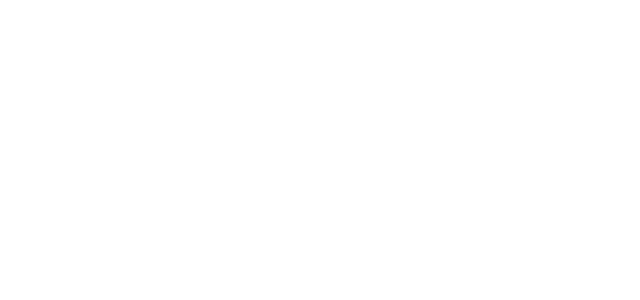
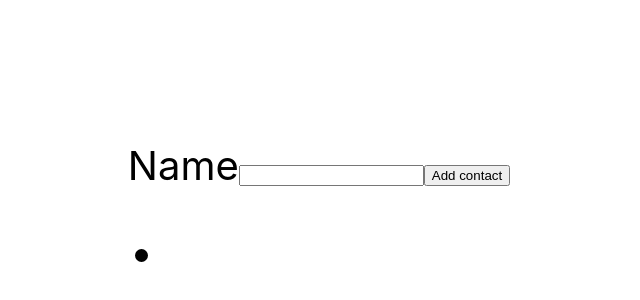
Before and after one commit to KacperMadajewski/goit-react-hw-02-phonebook, a React (Create React App) app: page / in a window 1280 px wide. Shown: the part 170-470 px from the top of the page, without its empty margins (321-961 px from the left). Built offline with nearby package versions, Linux system fonts and the light colour scheme.

Commit message:
Correct input and output
Correct code for getting input and passing it to output

```diff
--- a/src/components/App.jsx
+++ b/src/components/App.jsx
@@ -1,6 +1,13 @@
 import React, { Component } from 'react';
+import { ContactForm } from './ContactForm/ContactForm';
 
 export class App extends Component {
+
+  handleSubmit = (ev) => {
+    ev.preventDefault();
+
+}
+
   render() {
     return (
       <div
@@ -12,7 +19,9 @@
           fontSize: 40,
           color: '#010101',
         }}
-      ></div>
+      >
+        <ContactForm />
+      </div>
     );
   }
 }
--- a/src/components/ContactForm/ContactForm.jsx
+++ b/src/components/ContactForm/ContactForm.jsx
@@ -1,15 +1,29 @@
 import React, { Component } from 'react';
-import { func } from 'prop-types';
 
 export class ContactForm extends Component {
-  static propTypes = {
-    forSubmit: func,
+  state = {
+    contact: [],
+    name: '',
+  };
+
+  handleNameChange = ev => {
+    this.setState({ name: ev.target.value });
+  };
+
+  handleSubmit = ev => {
+    ev.preventDefault();
+    console.log(this.state.contact);
+    this.setState({
+      contact: [...this.state.contact, this.state.name],
+      name: '',
+    });
+    console.log(this.state.contact);
   };
 
   render() {
-    const { forSubmit } = this.props;
     return (
-      <form onSubmit={forSubmit}>
+      <div>
+        <form onSubmit={this.handleSubmit}>
           <span>Name</span>
           <input
             type="text"
@@ -17,9 +31,15 @@
             pattern="^[a-zA-Zа-яА-Я]+(([' -][a-zA-Zа-яА-Я ])?[a-zA-Zа-яА-Я]*)*$"
             title="Name may contain only letters, apostrophe, dash and spaces. For example Adrian, Jacob Mercer, Charles de Batz de Castelmore d'Artagnan"
             required
+            onChange={this.handleNameChange}
+            value={this.state.name}
           />
           <button type="submit">Add contact</button>
         </form>
+        <ul>
+          <li>{this.state.contact}</li>
+        </ul>
+      </div>
     );
   }
 }
--- /dev/null
+++ b/src/components/ContactList/ContactList.jsx
@@ -0,0 +1,3 @@
+// import React, { Component } from "react";
+
+// export class ContactList extends Component
```
Lines whose indentation alone changed are shown as unchanged.
